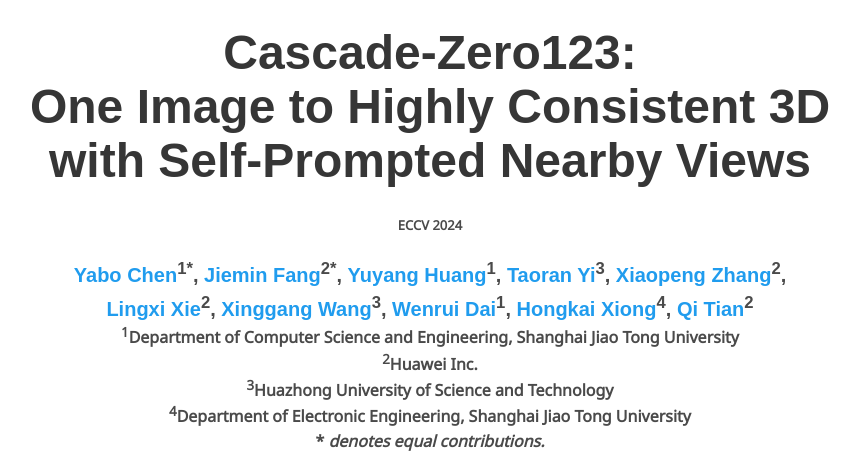
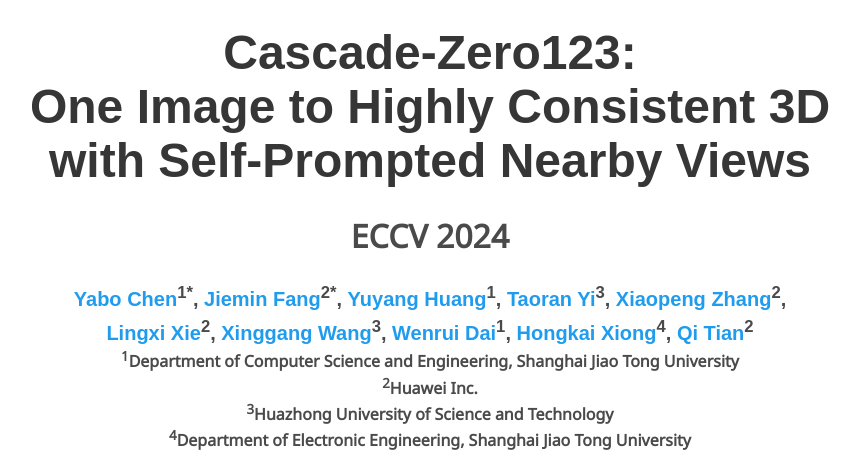
Before and after one commit to CascadeZero123/CascadeZero123.github.io, a plain HTML site: page index.html in a window 1280 px wide. Shown: the part 74-525 px from the top of the page, without its empty margins (210-1070 px from the left). Drawn offline with nearby package versions, Linux system fonts and the light colour scheme; some icons are missing; a web font is replaced by a local one.

Commit message:
Update index.html

```diff
--- a/index.html
+++ b/index.html
@@ -93,7 +93,7 @@
             One Image to Highly Consistent 3D</br>with Self-Prompted Nearby Views</h1>
 
           <div class="container" style="max-width: 1024px; margin-bottom: 20px;">
-            <h2 class="text-center"><b><font size="2">
+            <h2 class="text-center"><b><font size="6">
                 ECCV 2024
             </font>
           </div>
```
